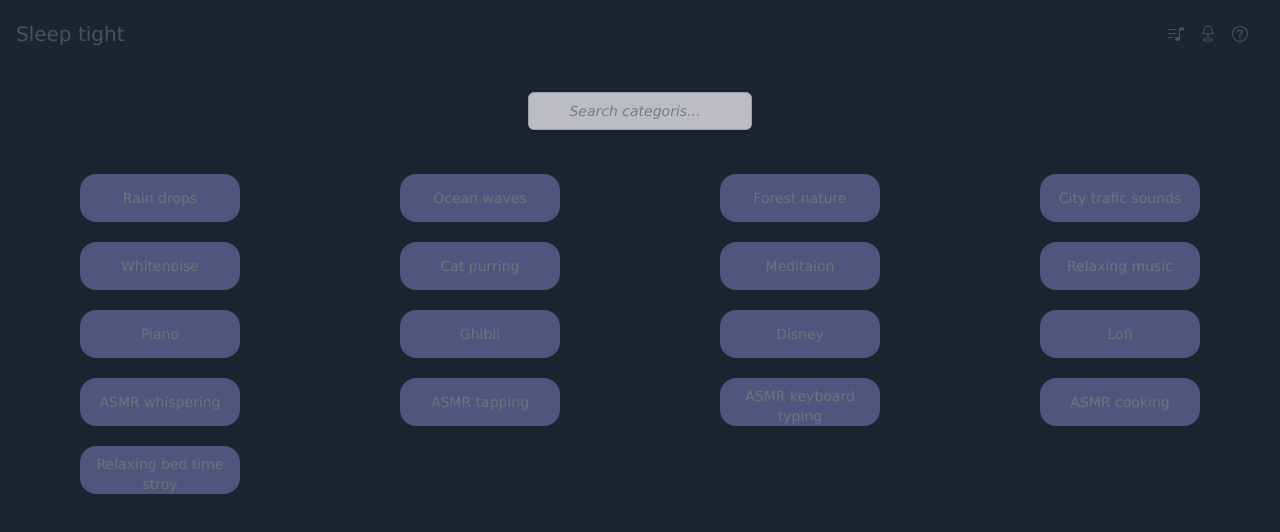
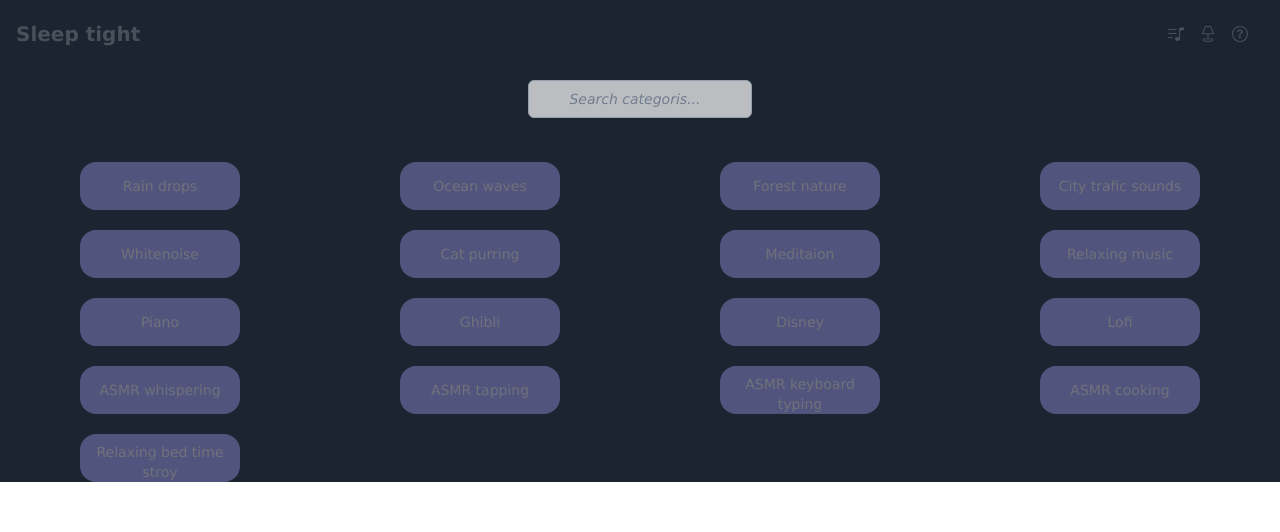
Before and after one commit to Hikari7/SleepHelper_ReactApp, a React (Create React App) app: page /sound in a window 1280 px wide. Shown: the top 532 px of the page. Built offline with nearby package versions, Linux system fonts and the light colour scheme.

Commit message:
changed header stylings

```diff
--- a/src/components/Header.js
+++ b/src/components/Header.js
@@ -5,11 +5,11 @@ import HeaderModal from "./HeaderModal";
 function Header() {
   return (
     <>
-      <nav className="px-7 sm:px-4 py-5 rounded bg-transparent z-10 relative">
+      <nav className="px-7 sm:px-4 py-5 rounded bg-transparent z-10 absolute w-full box-border">
         <div className="container flex justify-between items-center mx-auto text-white">
           <div>
             <Link to="/">
-              <a className="self-center text-xl whitespace-nowrap font-light cursor-pointer transition hover:duration-700 text-white  opacity-20 hover:opacity-80">
+              <a className="self-center text-xl whitespace-nowrap cursor-pointer transition hover:duration-700 text-white  opacity-20 hover:opacity-80 font-semibold">
                 Sleep tight
               </a>
             </Link>
@@ -24,10 +24,10 @@ function Header() {
               viewBox="0 0 16 16"
             >
               <path d="M12 13c0 1.105-1.12 2-2.5 2S7 14.105 7 13s1.12-2 2.5-2 2.5.895 2.5 2z" />
-              <path fill-rule="evenodd" d="M12 3v10h-1V3h1z" />
+              <path fillRule="evenodd" d="M12 3v10h-1V3h1z" />
               <path d="M11 2.82a1 1 0 0 1 .804-.98l3-.6A1 1 0 0 1 16 2.22V4l-5 1V2.82z" />
               <path
-                fill-rule="evenodd"
+                fillRule="evenodd"
                 d="M0 11.5a.5.5 0 0 1 .5-.5H4a.5.5 0 0 1 0 1H.5a.5.5 0 0 1-.5-.5zm0-4A.5.5 0 0 1 .5 7H8a.5.5 0 0 1 0 1H.5a.5.5 0 0 1-.5-.5zm0-4A.5.5 0 0 1 .5 3H8a.5.5 0 0 1 0 1H.5a.5.5 0 0 1-.5-.5z"
               />
             </svg>
@@ -36,11 +36,11 @@ function Header() {
               width="16"
               height="16"
               fill="currentColor"
-              class="bi bi-lamp cursor-pointer mr-4 transition duration-0 hover:duration-700 opacity-20 hover:opacity-80"
+              className="bi bi-lamp cursor-pointer mr-4 transition duration-0 hover:duration-700 opacity-20 hover:opacity-80"
               viewBox="0 0 16 16"
             >
               <path
-                fill-rule="evenodd"
+                fillRule="evenodd"
                 d="M5.04.303A.5.5 0 0 1 5.5 0h5c.2 0 .38.12.46.303l3 7a.5.5 0 0 1-.363.687h-.002c-.15.03-.3.056-.45.081a32.731 32.731 0 0 1-4.645.425V13.5a.5.5 0 1 1-1 0V8.495a32.753 32.753 0 0 1-4.645-.425c-.15-.025-.3-.05-.45-.08h-.003a.5.5 0 0 1-.362-.688l3-7ZM3.21 7.116A31.27 31.27 0 0 0 8 7.5a31.27 31.27 0 0 0 4.791-.384L10.171 1H5.83L3.209 7.116Z"
               />
               <path d="M6.493 12.574a.5.5 0 0 1-.411.575c-.712.118-1.28.295-1.655.493a1.319 1.319 0 0 0-.37.265.301.301 0 0 0-.052.075l-.001.004-.004.01V14l.002.008a.147.147 0 0 0 .016.033.62.62 0 0 0 .145.15c.165.13.435.27.813.395.751.25 1.82.414 3.024.414s2.273-.163 3.024-.414c.378-.126.648-.265.813-.395a.62.62 0 0 0 .146-.15.148.148 0 0 0 .015-.033L12 14v-.004a.301.301 0 0 0-.057-.09 1.318 1.318 0 0 0-.37-.264c-.376-.198-.943-.375-1.655-.493a.5.5 0 1 1 .164-.986c.77.127 1.452.328 1.957.594C12.5 13 13 13.4 13 14c0 .426-.26.752-.544.977-.29.228-.68.413-1.116.558-.878.293-2.059.465-3.34.465-1.281 0-2.462-.172-3.34-.465-.436-.145-.826-.33-1.116-.558C3.26 14.752 3 14.426 3 14c0-.599.5-1 .961-1.243.505-.266 1.187-.467 1.957-.594a.5.5 0 0 1 .575.411Z" />
--- a/src/components/Videos/Categories.js
+++ b/src/components/Videos/Categories.js
@@ -42,7 +42,7 @@ function Categories({ setVideo }) {
 
   return (
     <>
-      <div className="main-bg main-font ">
+      <div className="main-font ">
         <Search
           categoryNames={categoryNames}
           setSearchQuery={setSearchQuery}
--- a/src/components/Videos/Search.js
+++ b/src/components/Videos/Search.js
@@ -16,7 +16,7 @@ function Search({ setSearchQuery, handleVideo }) {
   return (
     <div>
       <form
-        className="ui form flex justify-center py-6"
+        className="ui form flex justify-center py-6 pt-20"
         onSubmit={handleSubmit}
       >
         <label className="relative block">
--- a/src/components/Videos/Video.js
+++ b/src/components/Videos/Video.js
@@ -6,7 +6,7 @@ import VideoItem from "./VideoItem";
 const Video = ({ video }) => {
   const renderedVideo = video.map((videoItem, index) => {
     return (
-      <div key={index}>
+      <div key={index} className="">
         <VideoItem videoItem={videoItem} />
       </div>
     );
@@ -15,6 +15,4 @@ const Video = ({ video }) => {
   return <>{renderedVideo}</>;
 };
 
-//Categoriesを押したら、videoが表示される
-
 export default Video;
--- a/src/components/Videos/VideoItem.js
+++ b/src/components/Videos/VideoItem.js
@@ -16,7 +16,7 @@ function VideoItem({ videoItem }) {
   return (
     <>
       <div
-        className="h-full bg-cover"
+        className="h-full bg-cover "
         style={{
           backgroundImage: `linear-gradient(rgba(0, 0, 0, 0.7), rgba(0, 0, 0, 0.7)),url(${mainImg})`,
         }}
--- a/src/components/Videos/VideosMain.js
+++ b/src/components/Videos/VideosMain.js
@@ -10,11 +10,13 @@ function VideosMain() {
   const [video, setVideo] = useState([]);
 
   return (
-    <div className="main-bg main-font h-screen ">
-      <Header />
-      <Video video={video} />
-      <Categories setVideo={setVideo} />
-    </div>
+    <>
+      <div className="main-font main-bg">
+        <Header />
+        <Video video={video} />
+        <Categories setVideo={setVideo} />
+      </div>
+    </>
   );
 }
 
```
